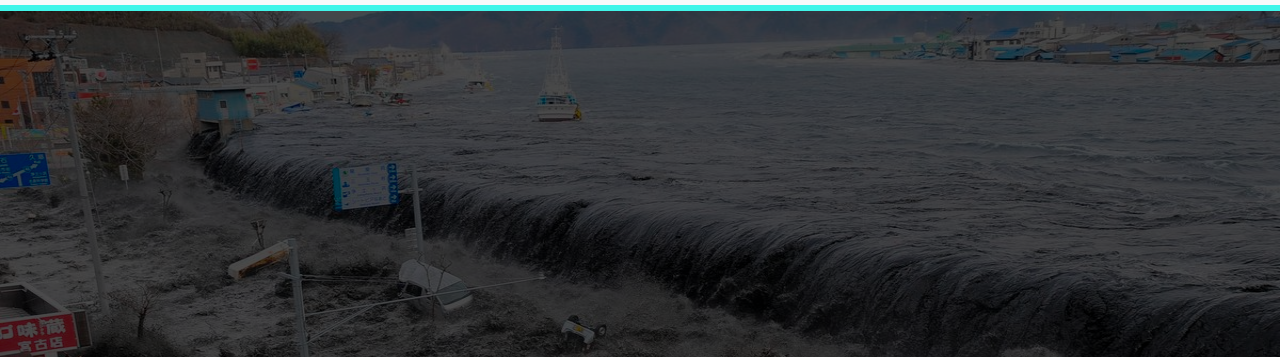
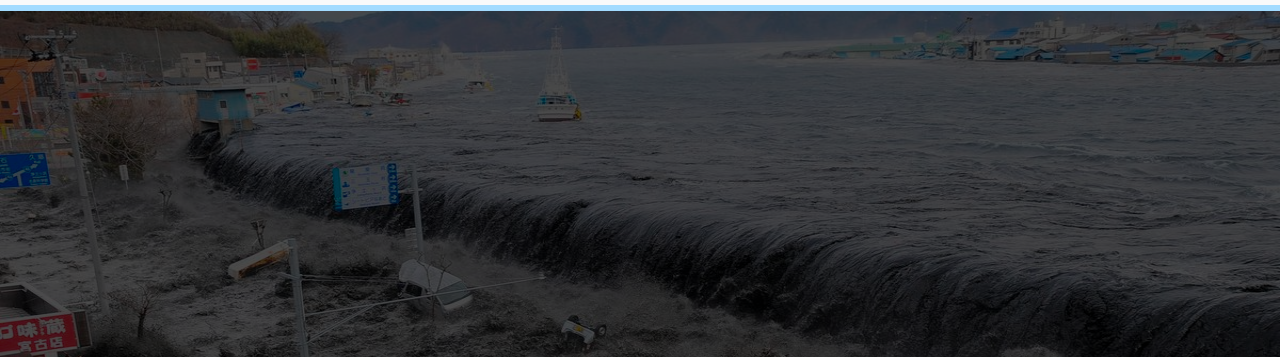
Before and after one commit to Azrilrozaqiarrosyid/SIGAP-TSUNAMI-COLLABORATION, a plain HTML site: page index.html in a window 1280 px wide. Shown: the part 59-416 px from the top of the page. Drawn offline with nearby package versions, Linux system fonts and the light colour scheme.

Commit message:
ubah warna

```diff
--- a/index.html
+++ b/index.html
@@ -16,7 +16,7 @@
     body {
         padding-top: 70px;
         /* Sesuaikan dengan tinggi navbar Anda */
-        background: #40f5e9;
+        background: #a2dbff;
     }
     .content {
         margin-top: 70px;
```
